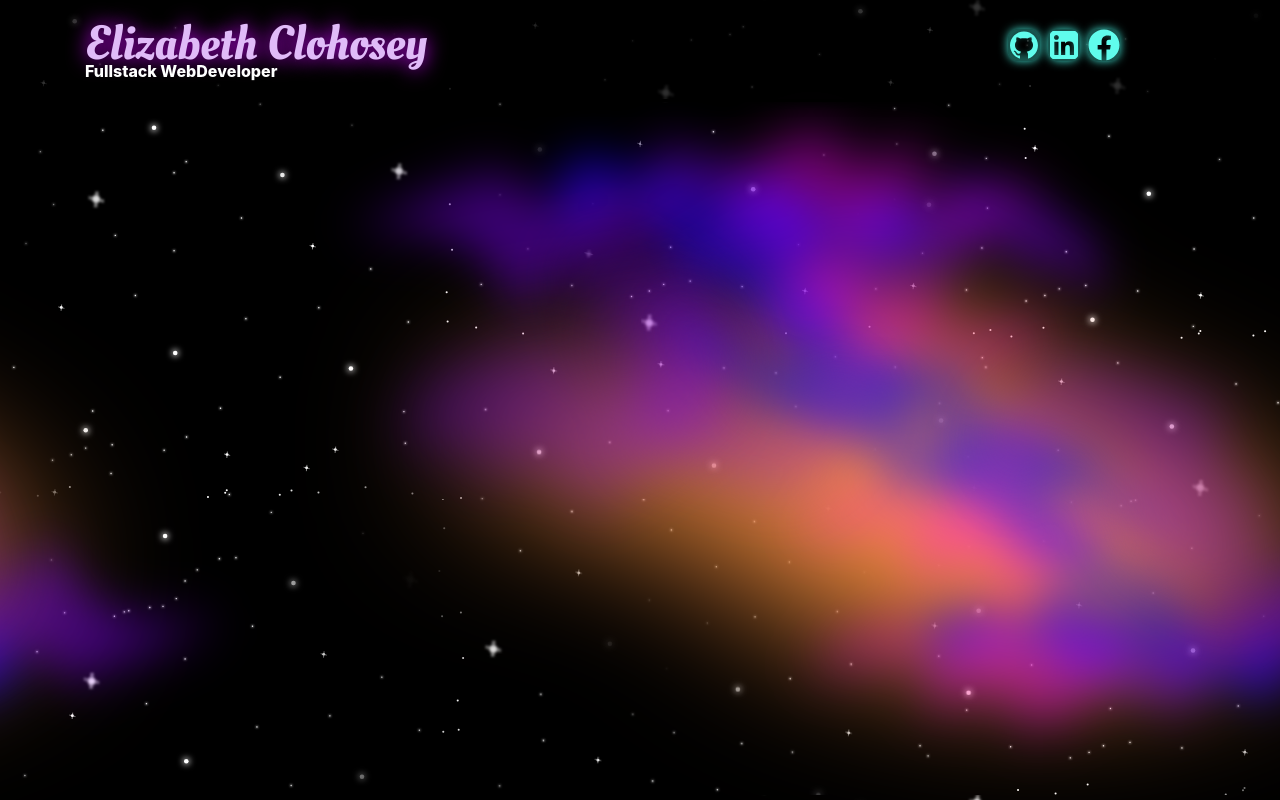
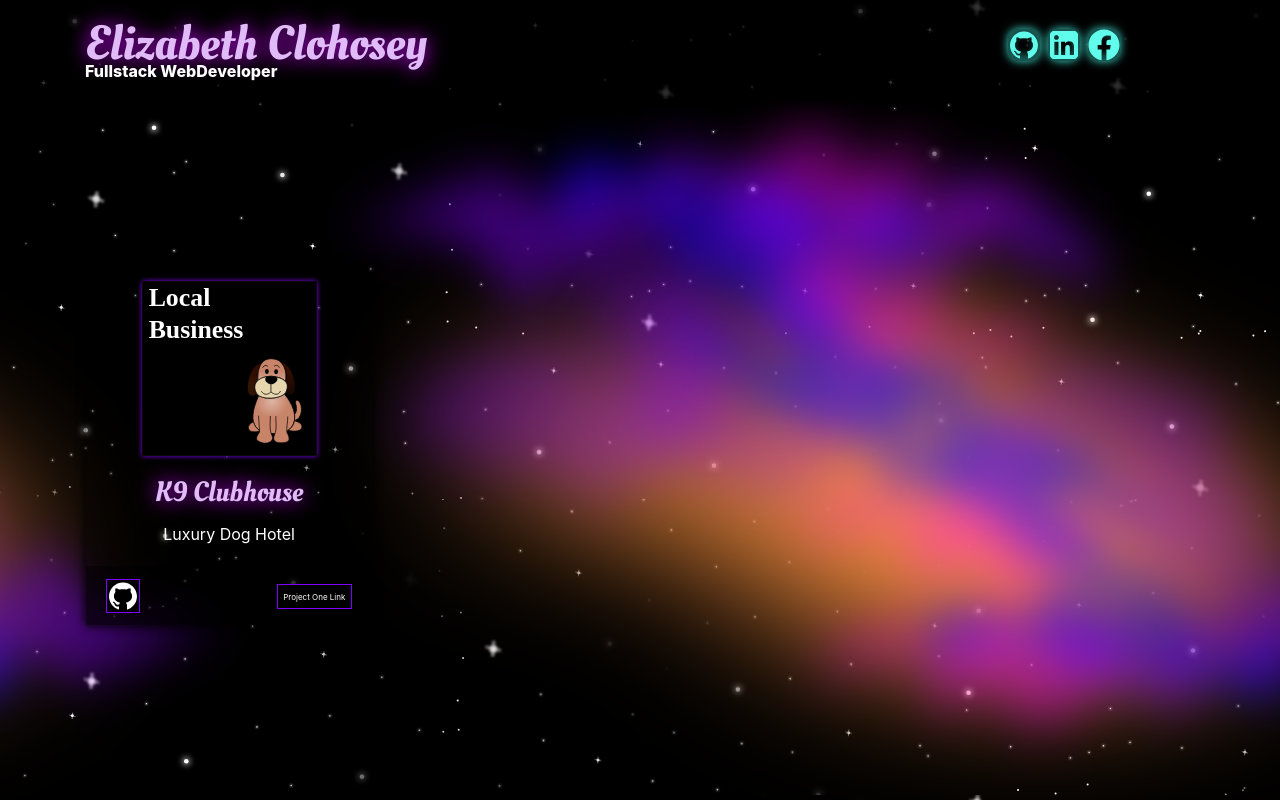
Before and after one commit to ElizabethClohosey/react-portfolio, a React (Create React App) app: page / in a window 1280 px wide. Built offline with nearby package versions, Linux system fonts and the light colour scheme.

Commit message:
reverted back to Router instead of router

```diff
--- a/src/App.js
+++ b/src/App.js
@@ -16,7 +16,7 @@ function App() {
         <div class="clouds"></div>
         <div className="wrapper">
           <Header/>
-          <Router exact path="/react-portfolio" render={(props) => <Content {...props} />} />
+          <Route exact path="/" render={(props) => <Content {...props} />} />
         </div>
       </div>
     </BrowserRouter>
```
